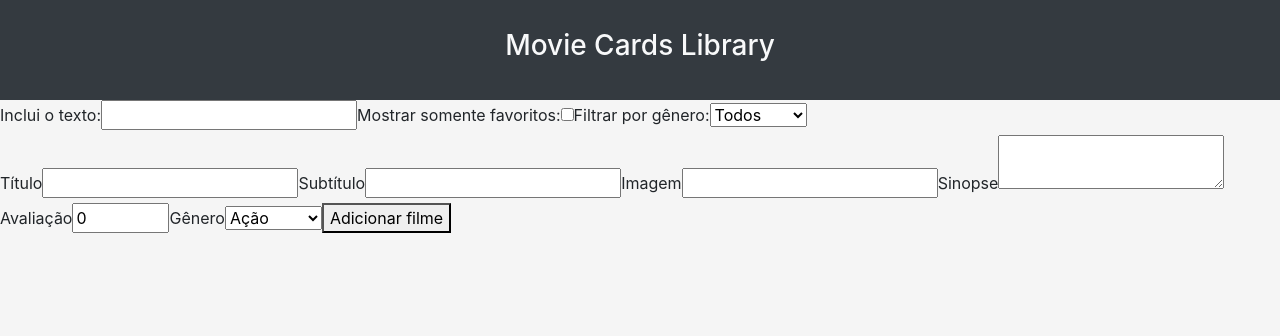
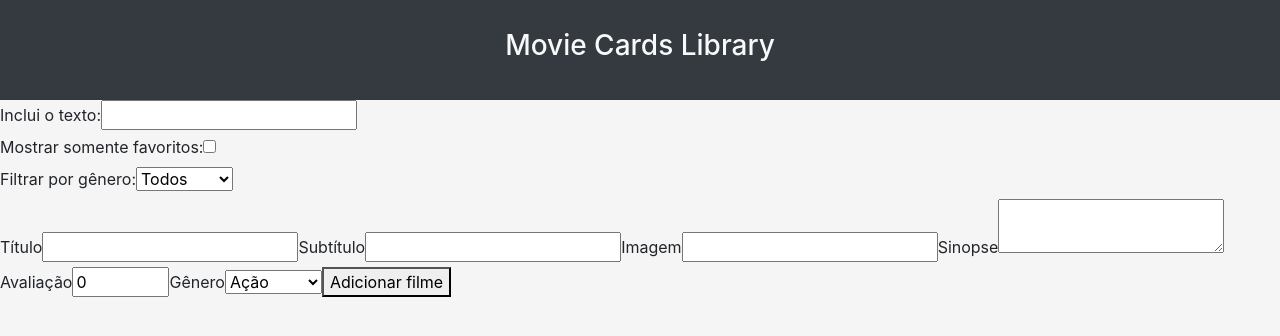
Before and after one commit to tryber/sd-04-block12-project-movie-card-library-stateful, a React (Create React App) app: page / in a window 1280 px wide. Shown: the top 336 px of the page. Built offline with nearby package versions, Linux system fonts and the light colour scheme.

Commit message:
Divided SearchBar form in components

```diff
--- a/src/components/SearchBar.jsx
+++ b/src/components/SearchBar.jsx
@@ -1,4 +1,50 @@
 import React from 'react';
+
+const SearchTextInput = (props) => {
+  const { searchText, onSearchTextChange } = props;
+  return (
+    <div>
+      <label>Inclui o texto: </label>
+      <input
+        type="text"
+        value={searchText}
+        onChange={onSearchTextChange}
+      ></input>
+    </div>
+  );
+}
+
+const BookmarkedOnlyInput = (props) => {
+  const { bookmarkedOnly, onBookmarkedChange } = props;
+  return (
+    <div>
+      <label>Mostrar somente favoritos:</label>
+      <input
+        type="checkbox"
+        checked={bookmarkedOnly}
+        onChange={onBookmarkedChange}
+      ></input>
+    </div>
+  );
+}
+
+const GenreFilterSelect = (props) => {
+  const { selectedGenre, onSelectedGenreChange } = props;
+  return (
+    <div>
+      <label>Filtrar por gênero:</label>
+      <select
+        value={selectedGenre}
+        onChange={onSelectedGenreChange}
+      >
+        <option value="">Todos</option>
+        <option value="action">Ação</option>
+        <option value="comedy">Comédia</option>
+        <option value="thriller">Suspense</option>
+      </select>
+    </div>
+  );
+}
 
 class SearchBar extends React.Component {
   render() {
@@ -13,29 +59,18 @@ class SearchBar extends React.Component {
 
     return (
       <form>
-        <label>Inclui o texto: </label>
-        <input
-          type="text"
-          value={searchText}
-          onChange={onSearchTextChange}
-        ></input>
-        <label>Mostrar somente favoritos:</label>
-        <input
-          type="checkbox"
-          checked={bookmarkedOnly}
-          onChange={onBookmarkedChange}
-        ></input>
-        <label>Filtrar por gênero:</label>
-        <select
-          value={selectedGenre}
-          checked={bookmarkedOnly}
-          onChange={onSelectedGenreChange}
-        >
-          <option value="">Todos</option>
-          <option value="action">Ação</option>
-          <option value="comedy">Comédia</option>
-          <option value="thriller">Suspense</option>
-        </select>
+        <SearchTextInput
+          searchText={searchText}
+          onSearchTextChange={onSearchTextChange}
+        />
+        <BookmarkedOnlyInput
+          bookmarkedOnly={bookmarkedOnly}
+          onBookmarkedChange={onBookmarkedChange}
+        />
+        <GenreFilterSelect
+          selectedGenre={selectedGenre}
+          onSelectedGenreChange={onSelectedGenreChange}
+        />
       </form>
     );
   }
```
